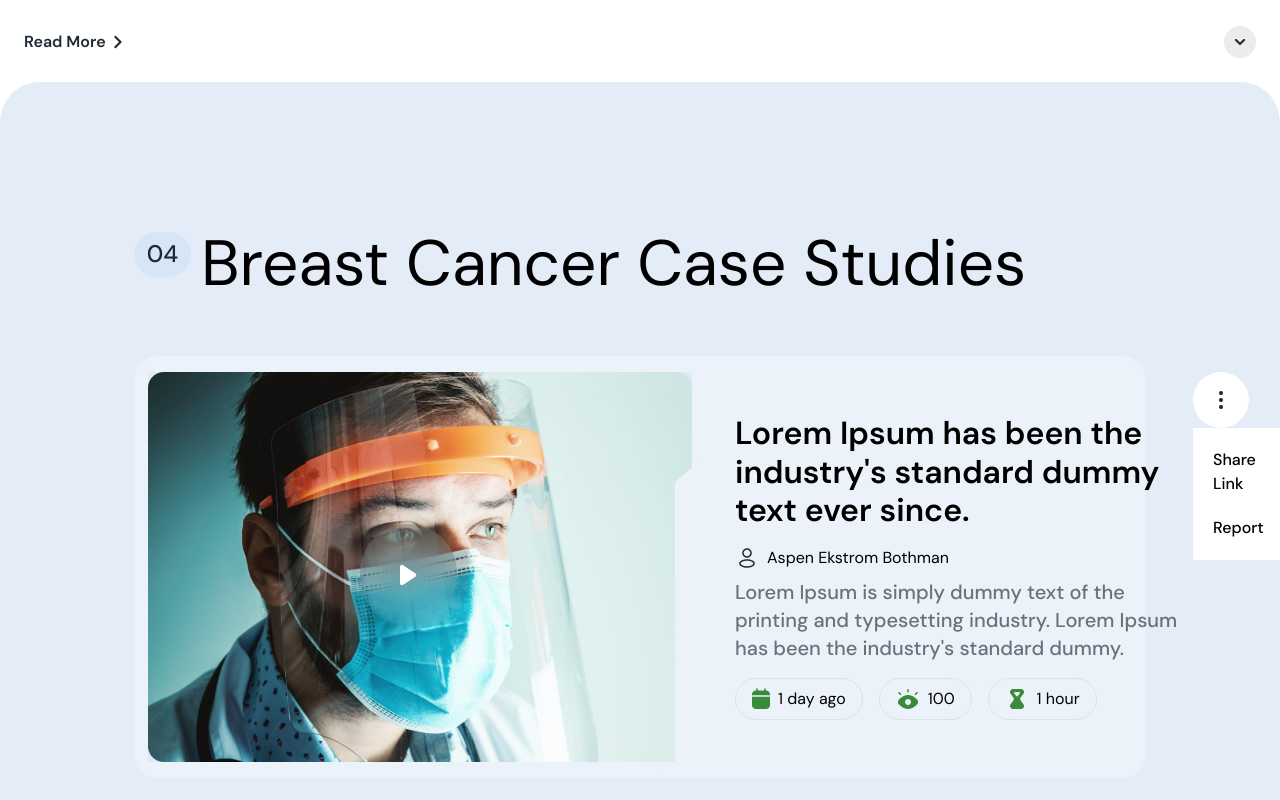
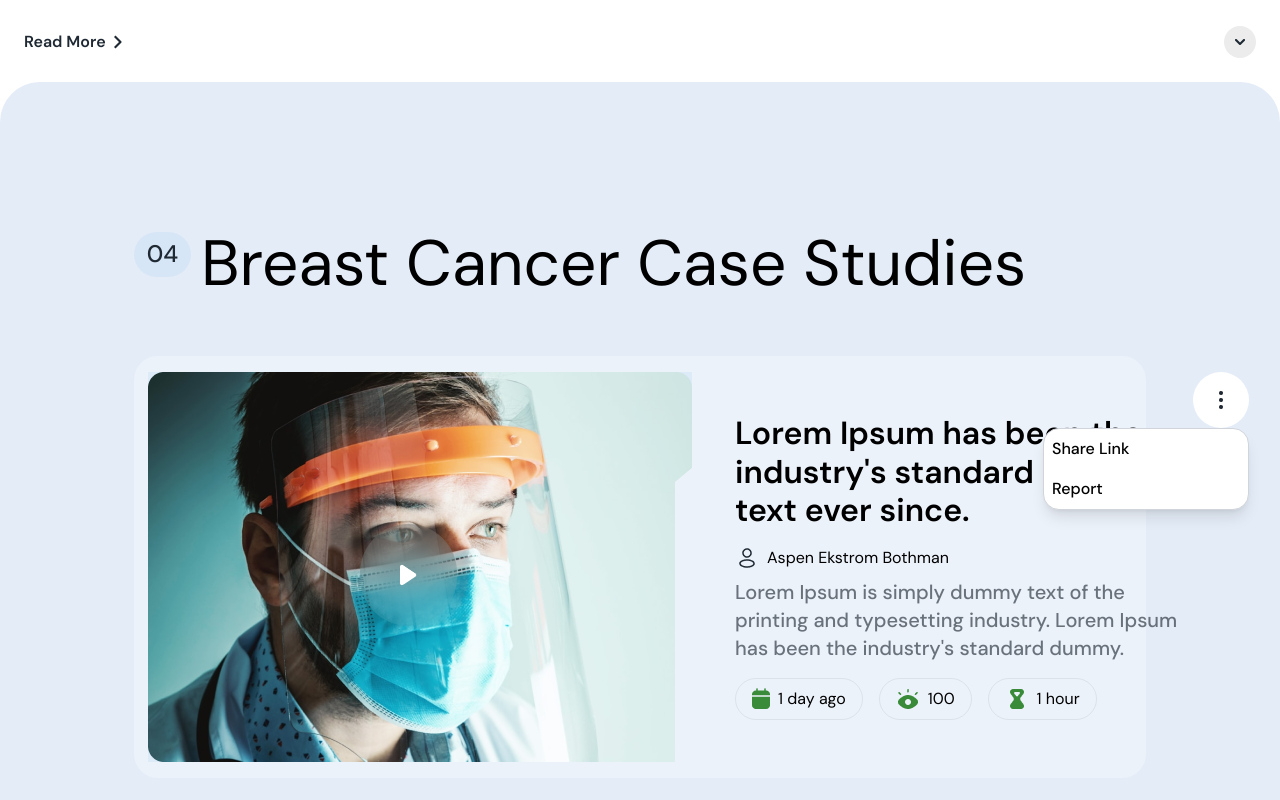
Before and after one commit to DavChaxalyan/Medlink, a Vue app: page /case-studies in a window 1280 px wide. Both pictures are taken after a click on the button 1221 px from the left and 2441 px from the top of the page. Shown: the part 2041-2841 px from the top of the page. Built offline with nearby package versions, Linux system fonts and the light colour scheme; the HTML template or start-up script is replaced by a standard one; what tailwindcss-filters would draw is missing.

Commit message:
fixed menu

```diff
--- a/src/components/BreastCancer/BreastCaseItem.vue
+++ b/src/components/BreastCancer/BreastCaseItem.vue
@@ -1,9 +1,13 @@
 <template>
-  <div class="bg-[#FFFFFF4D] rounded-[24px] mt-[60px] p-[16px] flex justify-between">
+  <div
+    class="bg-[#FFFFFF4D] rounded-[24px] mt-[60px] p-[16px] flex justify-between"
+  >
     <div class="flex gap-[45px]" :style="{ height: imageHeight + 'px' }">
       <div class="max-w-[540px] flex justify-center items-center">
         <div class="h-[390px] flex items-center justify-center">
-          <div class="relative gap-[60px] justify-center flex-col h-[390px] flex items-center bg-[#BAD8F14D]">
+          <div
+            class="relative gap-[60px] justify-center flex-col h-[390px] flex items-center bg-[#BAD8F14D]"
+          >
             <div
               v-if="playImage"
               class="p-[40px] absolute left-[39%] top-[39%] backdrop-blur-[23px] rounded-[80px] max-w-[107.4px] max-h-[104px]"
@@ -16,27 +20,41 @@
             <div class="absolute left-[94%] top-[23%] right-[-14px]">
               <img src="../../assets/images/breast-vector.png" alt="breast" />
             </div>
-            <div v-if="messageImage  " class=" bg-[#FFFFFF] p-[17.52px] rounded-[21.89px]">
+            <div
+              v-if="messageImage"
+              class="bg-[#FFFFFF] p-[17.52px] rounded-[21.89px]"
+            >
               <div class="w-[312px]">
                 <div class="flex items-center gap-[4.89px]">
                   <div class="w-[16px] h-[16px]">
-                    <img :src="messageImage" alt="">
+                    <img :src="messageImage" alt="" />
                   </div>
                   <p class="text-customGray">{{ message }}</p>
                 </div>
               </div>
             </div>
-            <div v-if="playImageRecorder" class=" bg-[#FFFFFF] p-[17.52px] rounded-[21.89px]">
+            <div
+              v-if="playImageRecorder"
+              class="bg-[#FFFFFF] p-[17.52px] rounded-[21.89px]"
+            >
               <div class="w-[312px]">
                 <div class="flex items-center justify-between">
-                  <div class="w-[20px] h-[20px] rounded-[40px] bg-[#398B39] flex justify-center items-center">
-                    <img  class="w-[8px] " :src="playImageRecorder" alt="">
+                  <div
+                    class="w-[20px] h-[20px] rounded-[40px] bg-[#398B39] flex justify-center items-center"
+                  >
+                    <img class="w-[8px]" :src="playImageRecorder" alt="" />
                   </div>
                   <div class="flex gap-[5px] items-center">
-                    <div class="border w-[20px] h-[20px] rounded-[50%] border-[#398B39] flex justify-center items-center">
-                      <img :src="pause" alt="">
+                    <div
+                      class="border w-[20px] h-[20px] rounded-[50%] border-[#398B39] flex justify-center items-center"
+                    >
+                      <img :src="pause" alt="" />
                     </div>
-                    <p class="text-customGray font-medium text-[13px] leading-[11.4px]">{{ recordingText }}</p>
+                    <p
+                      class="text-customGray font-medium text-[13px] leading-[11.4px]"
+                    >
+                      {{ recordingText }}
+                    </p>
                   </div>
                 </div>
               </div>
@@ -51,9 +69,17 @@
           </h3>
         </div>
         <div class="flex flex-col gap-[8px] mt-[16px]">
-            <div v-if="userImage || womanImage" class="rounded-full flex items-center  gap-[8px]">
+          <div
+            v-if="userImage || womanImage"
+            class="rounded-full flex items-center gap-[8px]"
+          >
             <img v-if="userImage" :src="userImage" alt="user" />
-              <img v-if="womanImage" :src="womanImage" class="rounded-[100px]" alt="Woman" />
+            <img
+              v-if="womanImage"
+              :src="womanImage"
+              class="rounded-[100px]"
+              alt="Woman"
+            />
             <p>{{ nickName }}</p>
           </div>
           <h4
@@ -87,21 +113,22 @@
         </div>
       </div>
     </div>
-    <div>
-      <div>
+    <div class="relative">
     <button
       @click="openMenu"
-          class="rounded-[50px] w-[56px] h-[56px] bg-white flex items-center justify-center"
+      class="rounded-full w-14 h-14 bg-white flex items-center justify-center"
     >
       <img src="../../assets/images/menu-line.png" alt="" />
     </button>
-        <div v-if="isOpen" class="bg-white p-[10px]">
-          <div class="p-[10px] cursor-pointer">
-            <p class="font-medium leading-[24px]">Share Link</p>
+    <div
+      v-if="isOpen"
+      class="absolute right-0 w-[206px]  bg-white border border-gray-300 shadow-lg rounded-[16px]"
+    >
+      <div class="p-2 cursor-pointer hover:bg-gray-100 rounded-[16px]" @click="shareLink">
+        <p class="font-medium leading-6">Share Link</p>
       </div>
-          <div class="p-[10px] cursor-pointer font-medium leading-[24px]">
-            <p>Report</p>
-          </div>
+      <div class="p-2 cursor-pointer hover:bg-gray-100" @click="report">
+        <p class="font-medium leading-6">Report</p>
       </div>
     </div>
   </div>
@@ -145,27 +172,26 @@ const props = defineProps({
     type: String,
     required: false,
   },
-  message:{
-    type:String,
-    required:false
+  message: {
+    type: String,
+    required: false,
   },
-  messageImage:{
-    type:String,
-    required:false
+  messageImage: {
+    type: String,
+    required: false,
   },
-  pause:{
-    type:String,
-    required:false
-
+  pause: {
+    type: String,
+    required: false,
   },
-  playImageRecorder:{
-    type:String,
-    required:false
+  playImageRecorder: {
+    type: String,
+    required: false,
   },
-  recordingText:{
-    type:String,
-    required:false
-  }
+  recordingText: {
+    type: String,
+    required: false,
+  },
 });
 
 const openMenu = () => {
```
Lines whose indentation alone changed are shown as unchanged.
